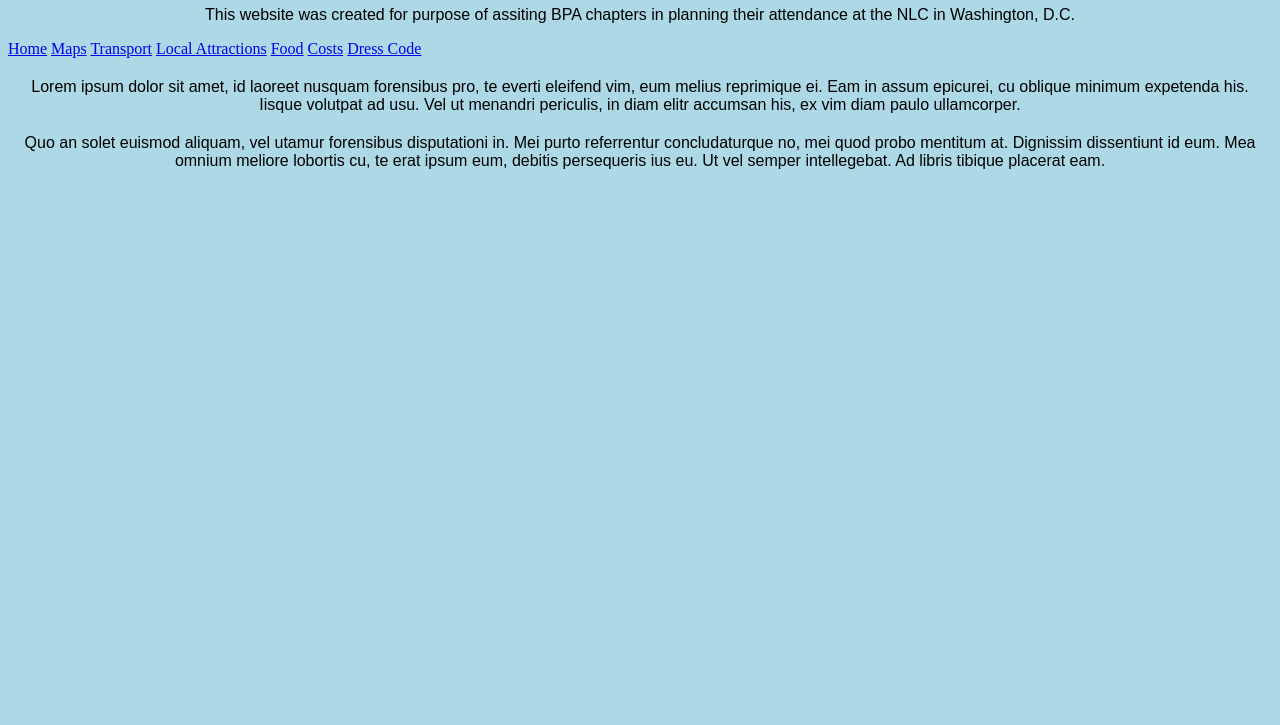
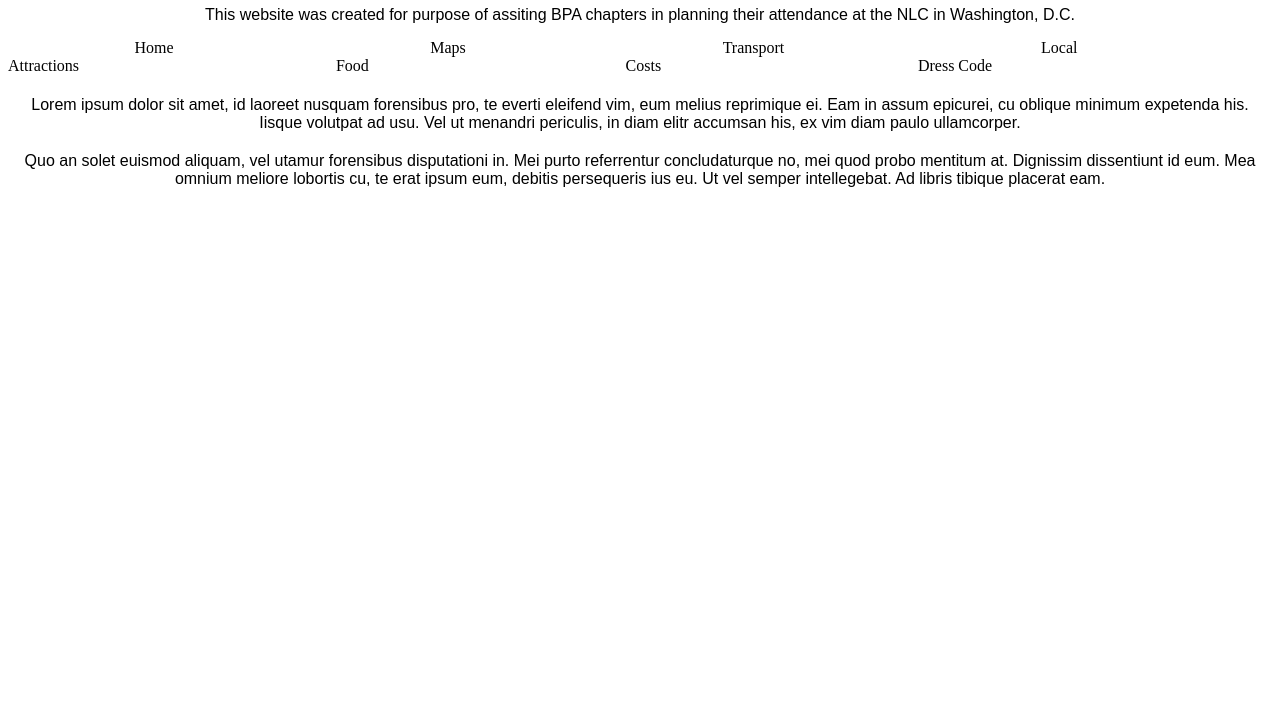
Before and after one commit to RaheimHW/BPA-Website.github.io, a plain HTML site: page index.html in a window 1280 px wide. Shown: the part 75-800 px from the top of the page. Drawn offline with Linux system fonts and the light colour scheme.

Commit message:
Update style.css

```diff
--- a/style.css
+++ b/style.css
@@ -1,10 +1,3 @@
-div {
-  width: 320px;
-  padding: 10px;
-  border: 5px solid Gray;
-  margin: 0;
-}
-
 h1 {
   text-align: center;
   /*font-family: "Comic Sans MS", cursive, sans-serif;*/
@@ -17,6 +10,11 @@ p {
   font-family: Arial, serif, sans-serif;
 }
 
-body {
-  background-color: LightBlue;
+
+nav a{
+  text-decoration: none;
+  color: Black;
+  padding: 10%;
+  left: 0;
+  top: 0;
 }
```
